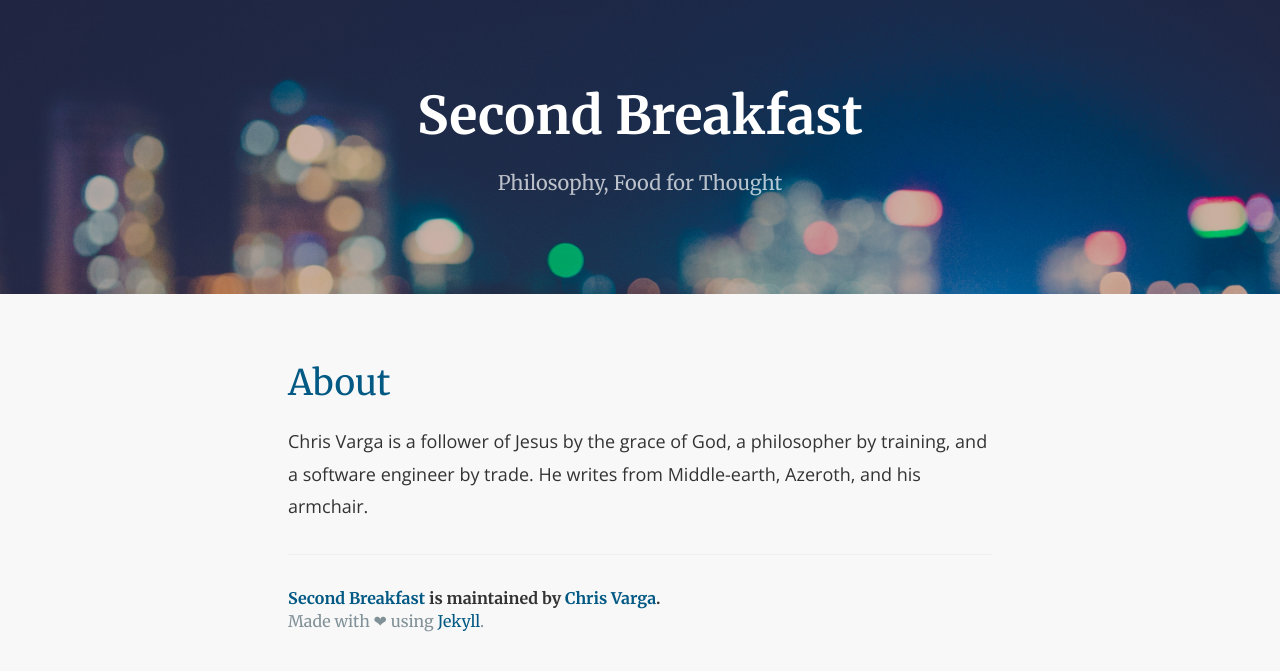
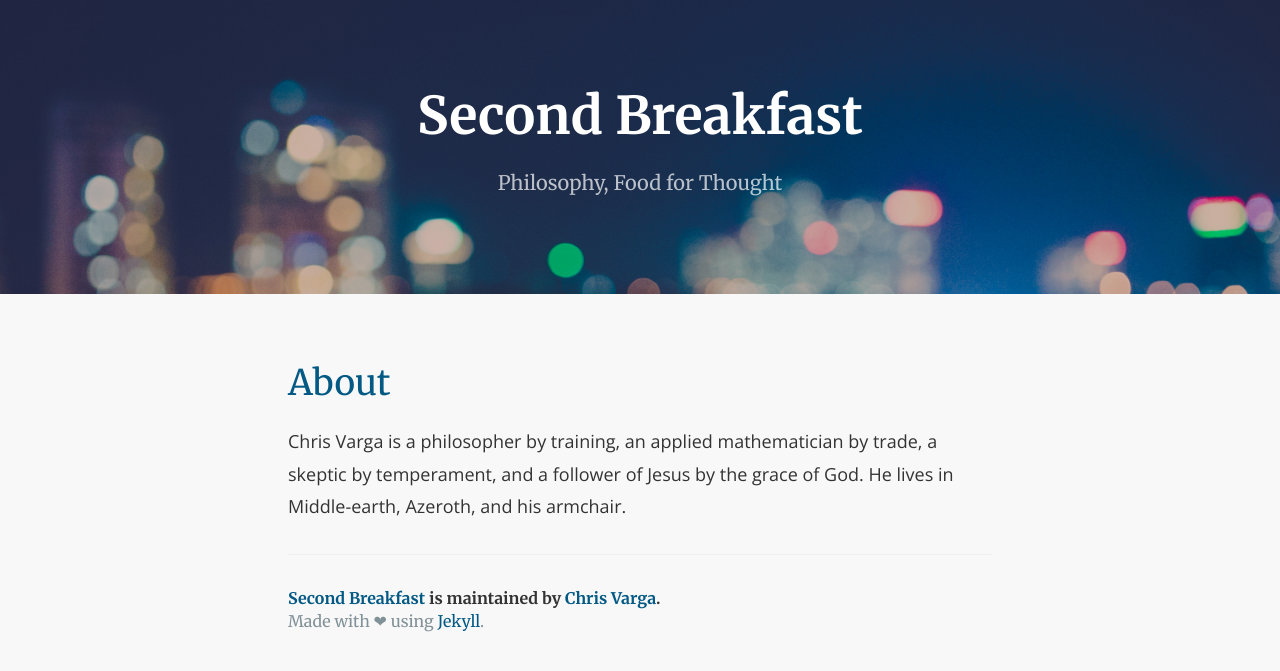
Before and after one commit to second-breakfast/second-breakfast.github.io, a Jekyll site: the page built from about.html, in a window 1280 px wide. Shown: the top 671 px of the page. Built offline with Jekyll 4.4.1, drawn with Linux system fonts in a browser that asks for light colours.

Commit message:
Update about.html

```diff
--- a/about.html
+++ b/about.html
@@ -5,4 +5,4 @@ title: {{ site.name }}
 
 <h1>About</h1>
 
-<p>Chris Varga is a follower of Jesus by the grace of God, a philosopher by training, and a software engineer by trade. He writes from Middle-earth, Azeroth, and his armchair.</p>
+<p>Chris Varga is a philosopher by training, an applied mathematician by trade, a skeptic by temperament, and a follower of Jesus by the grace of God. He lives in Middle-earth, Azeroth, and his armchair.</p>
```
